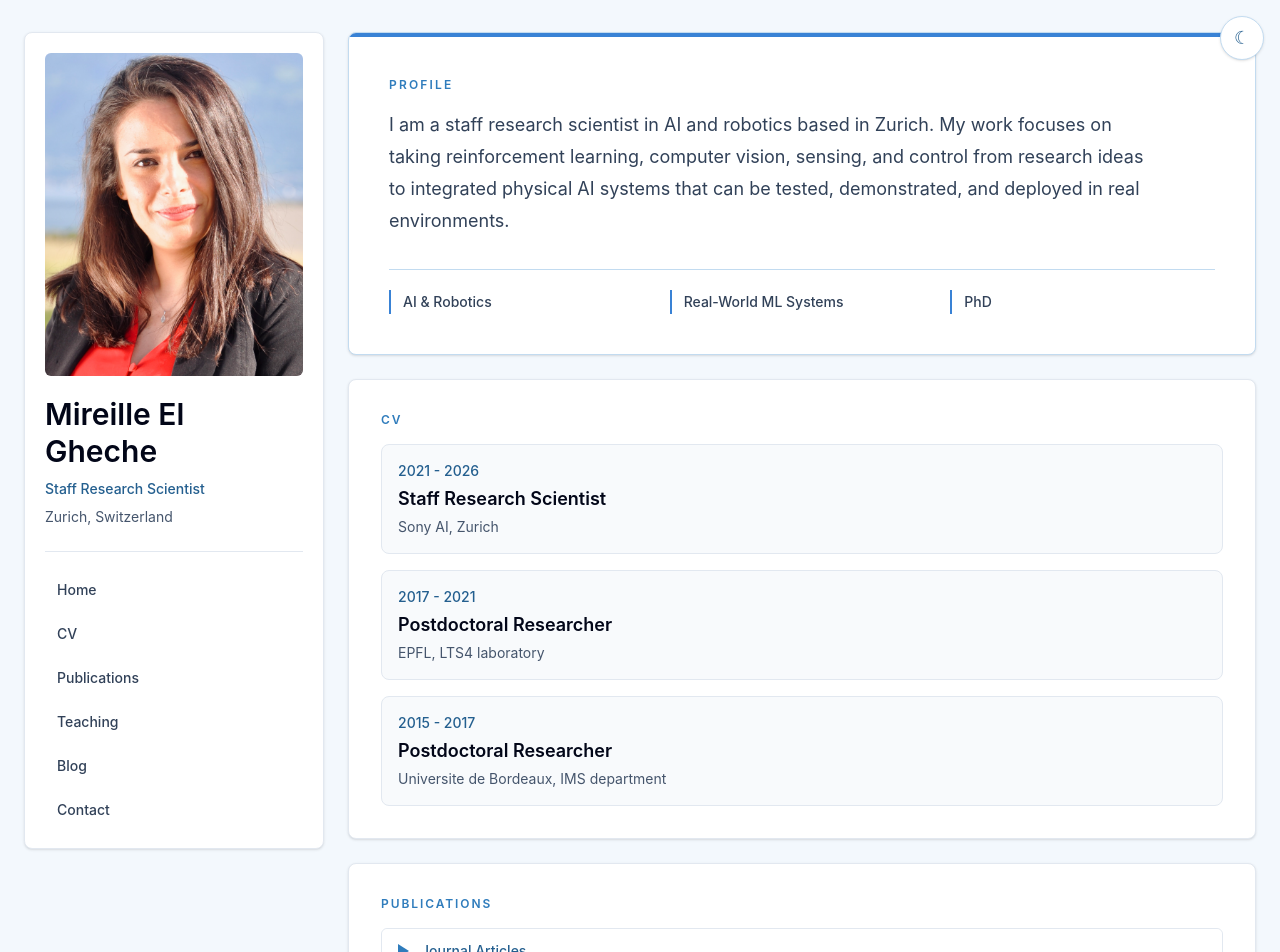
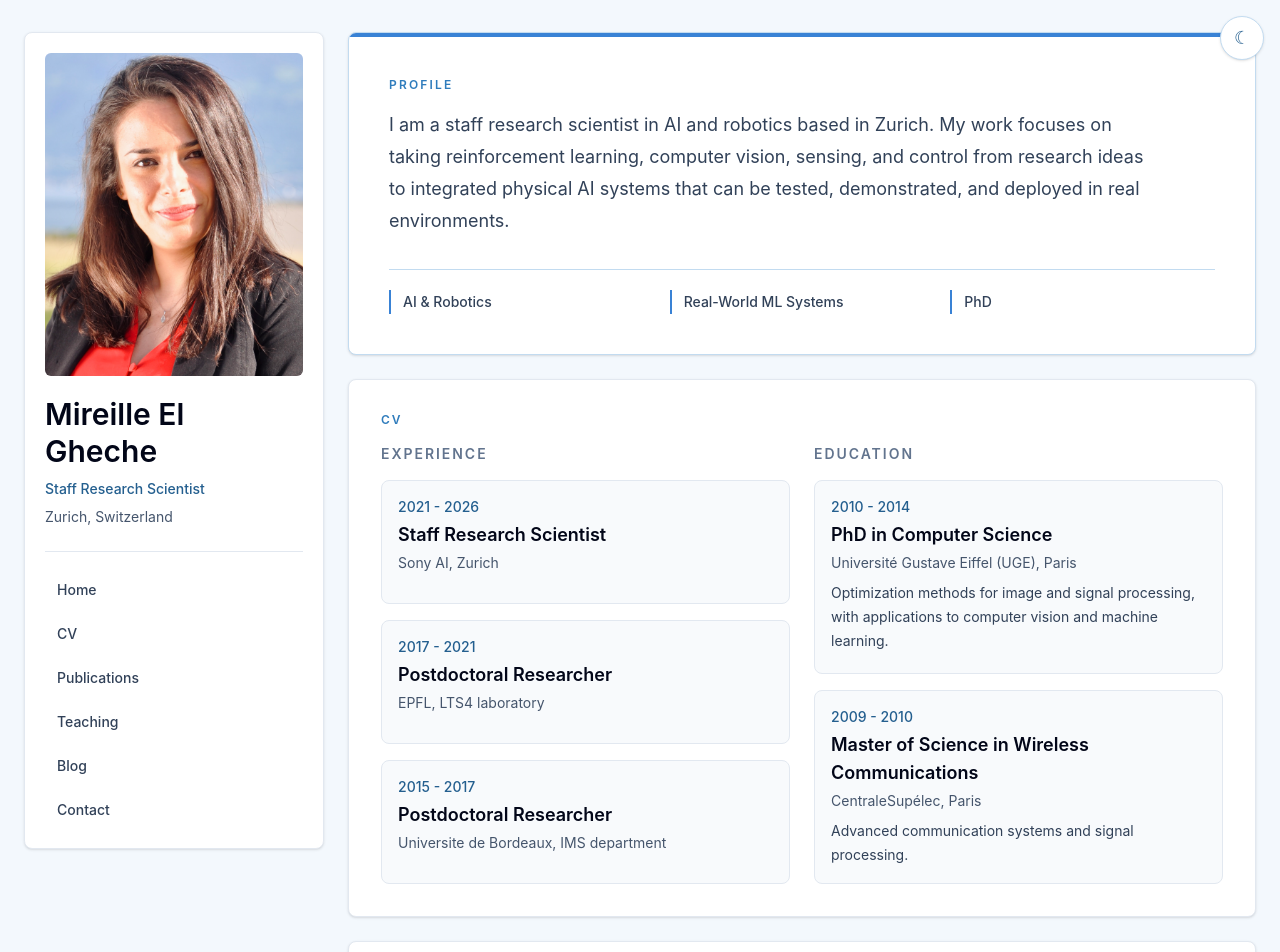
Before and after one commit to megheche/megheche.github.io, a React (Vite) app: page / in a window 1280 px wide. Shown: the top 952 px of the page. Built offline with nearby package versions, Linux system fonts and the light colour scheme.

Commit message:
Education section was added.

```diff
--- a/src/App.jsx
+++ b/src/App.jsx
@@ -25,6 +25,21 @@ const positions = [
     period: '2015 - 2017',
     title: 'Postdoctoral Researcher',
     place: 'Universite de Bordeaux, IMS department',
+  },
+]
+
+const education = [
+  {
+    period: '2010 - 2014',
+    title: 'PhD in Computer Science',
+    place: 'Université Gustave Eiffel (UGE), Paris',
+    description: 'Optimization methods for image and signal processing, with applications to computer vision and machine learning.',
+  },
+  {
+    period: '2009 - 2010',
+    title: 'Master of Science in Wireless Communications',
+    place: 'CentraleSupélec, Paris',
+    description: 'Advanced communication systems and signal processing.',
   },
 ]
 
@@ -348,14 +363,33 @@ export default function App() {
           </section>
 
           <Section eyebrow="CV" id="about">
-            <div className="space-y-4">
+            <div className="grid gap-6 lg:grid-cols-2">
+              <div className="grid h-full grid-rows-[auto_1fr] gap-4">
+                <h3 className="text-sm font-semibold uppercase tracking-[0.14em] text-slate-500">Experience</h3>
+                <div className="grid gap-4 lg:auto-rows-fr">
                   {positions.map((position) => (
                     <article className="rounded-lg border border-slate-200 bg-slate-50 p-4" key={`${position.period}-${position.title}`}>
                       <p className="text-sm font-medium text-[#245F8F]">{position.period}</p>
-                  <h3 className="mt-1 text-lg font-semibold text-slate-950">{position.title}</h3>
+                      <h4 className="mt-1 text-lg font-semibold text-slate-950">{position.title}</h4>
                       <p className="mt-1 text-sm text-slate-600">{position.place}</p>
                     </article>
                   ))}
+                </div>
+              </div>
+
+              <div className="grid h-full grid-rows-[auto_1fr] gap-4">
+                <h3 className="text-sm font-semibold uppercase tracking-[0.14em] text-slate-500">Education</h3>
+                <div className="grid gap-4 lg:auto-rows-fr">
+                  {education.map((item) => (
+                    <article className="rounded-lg border border-slate-200 bg-slate-50 p-4" key={`${item.period}-${item.title}`}>
+                      <p className="text-sm font-medium text-[#245F8F]">{item.period}</p>
+                      <h4 className="mt-1 text-lg font-semibold text-slate-950">{item.title}</h4>
+                      <p className="mt-1 text-sm text-slate-600">{item.place}</p>
+                      <p className="mt-2 text-sm leading-6 text-slate-700">{item.description}</p>
+                    </article>
+                  ))}
+                </div>
+              </div>
             </div>
           </Section>
 
```
Lines whose indentation alone changed are shown as unchanged.
